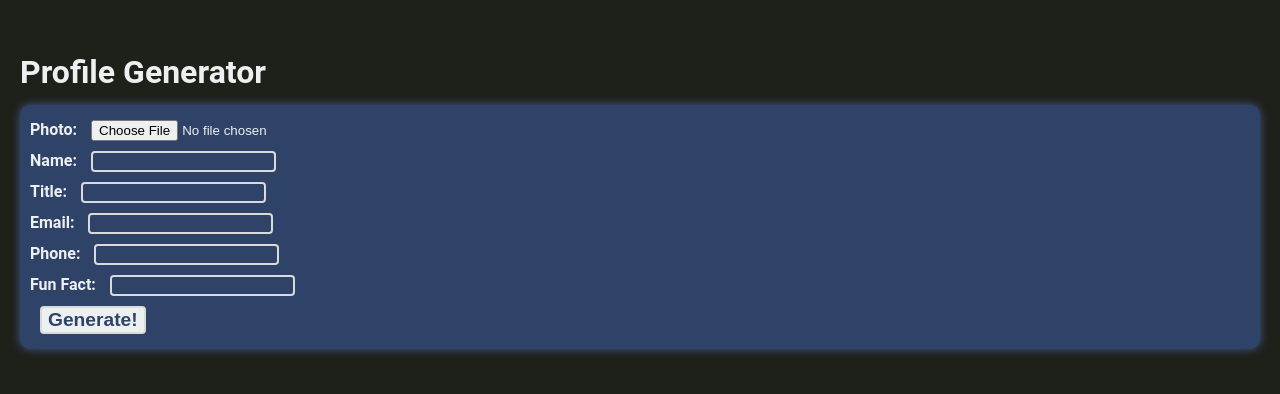
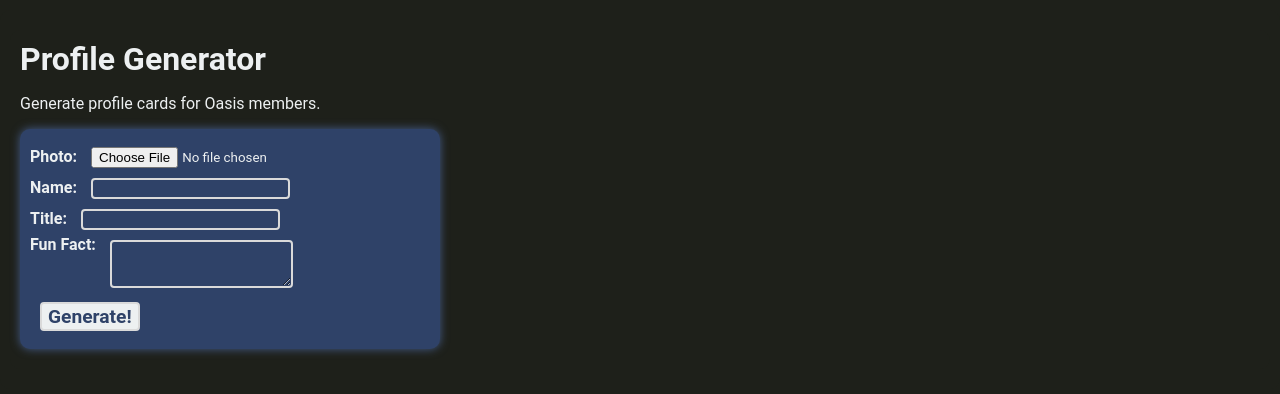
Before and after one commit to fraander/profile-generator-oasis-sp23, a React (Create React App) app in the folder react/profile-generator/: page / in a window 1280 px wide. Shown: the top 394 px of the page. Built offline with nearby package versions, Linux system fonts and the light colour scheme.

Commit message:
split into components

```diff
--- a/react/profile-generator/src/App.css
+++ b/react/profile-generator/src/App.css
@@ -7,39 +7,63 @@ div {
   flex-flow: column;
 }
 
-div.input {
+div.input,
+div.output {
   background-color: #2f4268;
   box-shadow: 0 0 10px #455c89;
+  display: flex;
+  justify-content: center;
+  align-content: center;
+  width: 400px;
+  height: 200px;
 }
 
 div.output {
   background-color: #487268;
   box-shadow: 0 0 10px #689f92;
-  display: flex;
   flex-flow: row;
   margin-top: 20px;
 }
 
 div.column {
-  flex: 50%;
-  margin: 10px;
-  background-color: #a7cdbd;
-  color: #1e201a;
+  background-color: inherit;
+  margin: 0px;
+  flex-flow: column;
+  justify-content: center;
+  align-content: center;
+  justify-items: center;
+  align-items: center;
 }
 
 label {
   font-weight: 700;
 }
 
-input {
+ul {
+  margin-left: -30px;
+  margin-bottom: -5px;
+  margin-top: 10px;
+  line-height: 0.8rem;
+  list-style: none;
+}
+
+input,
+textarea {
   border: 2px solid #dadada;
   border-radius: 4px;
   background: transparent;
   color: #edf0f1;
   margin: 5px 10px;
+  font-family: "Roboto", sans-serif;
 }
 
-input:focus {
+textarea {
+  height: 40px;
+  width: 175px;
+}
+
+input:focus,
+textarea:focus {
   outline: none;
   border-color: #9ecaed;
   box-shadow: 0 0 10px #9ecaed;
@@ -60,24 +84,20 @@ input[type="file"] {
 /* Import Roboto from Google Fonts */
 @import url("https://fonts.googleapis.com/css2?family=Roboto&display=swap");
 body {
-  font-family: "Roboto", sans-serif; /* Set font for the entire div */
-  line-height: 1.4rem;
+  font-family: "Roboto", sans-serif;
   font-size: 1rem;
   background-color: #1e201a;
 }
 
-html,
-#root {
-  /* display: flex;
-  align-items: center;
-  justify-items: center;
-  width: max-content; */
-  flex: 1 0 100%;
+h1 {
+  margin-top: 0px;
+  margin-bottom: 0px;
 }
 
 img {
   border-radius: 10px;
+  box-shadow: 0 0 10px #689f92;
   object-fit: cover;
-  width: 160px;
-  height: 160px;
+  width: 180px;
+  height: 180px;
 }
--- a/react/profile-generator/src/App.js
+++ b/react/profile-generator/src/App.js
@@ -1,143 +1,44 @@
 import "./App.css";
 import { useState } from "react";
 
+import Header from "./Header";
+import Form from "./Form";
+import Output from "./Output";
+
 export function App() {
+  // input field values
   const [photo, setPhoto] = useState(null);
   const [name, setName] = useState("");
   const [title, setTitle] = useState("");
-  const [email, setEmail] = useState("");
-  const [phone, setPhone] = useState("");
   const [fact, setFact] = useState("");
 
+  // show/hide card
   const [showOutput, setShowOutput] = useState(false);
 
-  function handleSubmit(event) {
-    // do something on submit of form
-    event.preventDefault(); // stop submit from reloading the page
+  return (
+    <div className="app">
+      <Header />
 
-    setShowOutput(true);
-  }
-
-  function onInputMade(event) {
-    event.preventDefault();
-    setShowOutput(false);
-  }
-
-  // use a styles object instead of CSS
-  const appBorder = {
-    margin: "0px",
-    cornerRadius: "0px",
-  };
-
-  return (
-    <div className="app" style={{ appBorder }}>
-      <h1>Profile Generator</h1>
-
-      <div className="input">
-        <form onSubmit={handleSubmit}>
-          <label htmlFor="form-photo">Photo: </label>
-          <input
-            id="form-photo"
-            type="file"
-            // no `value` because value is a path, but we want to store a photo
-            onChange={(event) => {
-              setPhoto(URL.createObjectURL(event.target.files[0]));
-              setShowOutput(false);
-            }}
-            required
-          />
-          <br />
-
-          <label htmlFor="form-name">Name: </label>
-          <input
-            id="form-name"
-            type="text"
-            value={name}
-            onChange={(e) => {
-              setName(e.target.value);
-              setShowOutput(false);
-            }}
-            required
-          />
-          <br />
-
-          <label htmlFor="form-title">Title: </label>
-          <input
-            id="form-title"
-            type="text"
-            value={title}
-            onChange={(e) => {
-              setTitle(e.target.value);
-              setShowOutput(false);
-            }}
-            required
-          />
-          <br />
-
-          <label htmlFor="form-email">Email: </label>
-          <input
-            id="form-email"
-            type="email"
-            value={email}
-            onChange={(e) => {
-              setEmail(e.target.value);
-              setShowOutput(false);
-            }}
-            required
-          />
-          <br />
-
-          <label htmlFor="form-phone">Phone: </label>
-          <input
-            id="form-phone"
-            type="tel"
-            value={phone}
-            onChange={(e) => {
-              setPhone(e.target.value);
-              setShowOutput(false);
-            }}
-            required
-          />
-          <br />
-
-          <label htmlFor="form-fun-fact">Fun Fact: </label>
-          <input
-            id="form-fun-fact"
-            type="text"
-            value={fact}
-            onChange={(e) => {
-              setFact(e.target.value);
-              setShowOutput(false);
-            }}
-            required
-          />
-          <br />
-
-          <input type="submit" value="Generate!" />
-        </form>
-      </div>
+      <Form
+        photo={photo}
+        setPhoto={setPhoto}
+        name={name}
+        setName={setName}
+        title={title}
+        setTitle={setTitle}
+        fact={fact}
+        setFact={setFact}
+        showOutput={showOutput}
+        setShowOutput={setShowOutput}
+      />
 
       {showOutput ? (
-        <div className="output">
-          <div className="column">
-            <img src={photo ?? ""} alt="profile photo" />
-
-            <h1>{name ?? "error"}</h1>
-            <p>{title ?? "error"}</p>
-          </div>
-
-          <div className="column">
-            <p>
-              <b>Email:</b> {email ?? "error"}
-            </p>
-            <p>
-              <b>Phone:</b> {phone ?? "error"}
-            </p>
-            <p>
-              <b>Fun Fact:</b> {fact ?? "error"}
-            </p>
-          </div>
-        </div>
+        <Output
+          photo={photo}
+          name={name}
+          title={title}
+          fact={fact}
+        />
       ) : (
         <></>
       )}
--- /dev/null
+++ b/react/profile-generator/src/Form.js
@@ -0,0 +1,81 @@
+import React from "react";
+
+export default function Form({
+  photo,
+  setPhoto,
+  name,
+  setName,
+  title,
+  setTitle,
+  fact,
+  setFact,
+  showOutput,
+  setShowOutput
+}) {
+  return (
+    <div className="input">
+      <form
+        onSubmit={(e) => {
+          e.preventDefault(); // stop submit from reloading the page
+          setShowOutput(true);
+        }}
+      >
+        <label htmlFor="form-photo">Photo: </label>
+        <input
+          id="form-photo"
+          type="file"
+          // no `value` because value is a path, but we want to store a photo
+          onChange={(event) => {
+            setPhoto(URL.createObjectURL(event.target.files[0]));
+            setShowOutput(false);
+          }}
+          required
+        />
+        <br />
+
+        <label htmlFor="form-name">Name: </label>
+        <input
+          id="form-name"
+          type="text"
+          value={name}
+          onChange={(e) => {
+            setName(e.target.value);
+            setShowOutput(false);
+          }}
+          required
+        />
+        <br />
+
+        <label htmlFor="form-title">Title: </label>
+        <input
+          id="form-title"
+          type="text"
+          value={title}
+          onChange={(e) => {
+            setTitle(e.target.value);
+            setShowOutput(false);
+          }}
+          required
+        />
+        <br />
+
+        <label htmlFor="form-fun-fact" style={{ verticalAlign: "top" }}>
+          Fun Fact:{" "}
+        </label>
+        {/* <br /> */}
+        <textarea
+          id="form-fun-fact"
+          name="w3review"
+          value={fact}
+          onChange={(e) => {
+            setFact(e.target.value);
+            setShowOutput(false);
+          }}
+        ></textarea>
+        <br />
+
+        <input type="submit" value="Generate!" />
+      </form>
+    </div>
+  );
+}
--- /dev/null
+++ b/react/profile-generator/src/Header.js
@@ -0,0 +1,10 @@
+import React from "react";
+
+export default function Header() {
+  return (
+    <>
+      <h1>Profile Generator</h1>
+      <p>Generate profile cards for Oasis members.</p>
+    </>
+  );
+}
--- /dev/null
+++ b/react/profile-generator/src/Output.js
@@ -0,0 +1,26 @@
+import React from "react";
+
+export default function Output({ photo, name, title, fact }) {
+  return (
+    <div className="output">
+      <div className="column">
+        <img src={photo ?? ""} alt="profile photo" />
+      </div>
+
+      <div className="column">
+        <h1 style={{ marginBottom: "-15px", marginTop: "2px" }}>
+          {name ?? "error"}
+        </h1>
+        <p>
+          <b>
+            <i>{title ?? "error"}</i>
+          </b>
+        </p>
+        <p>
+          <b>Fun Fact:</b>
+          <br /> {fact ?? "error"}
+        </p>
+      </div>
+    </div>
+  );
+}
```
